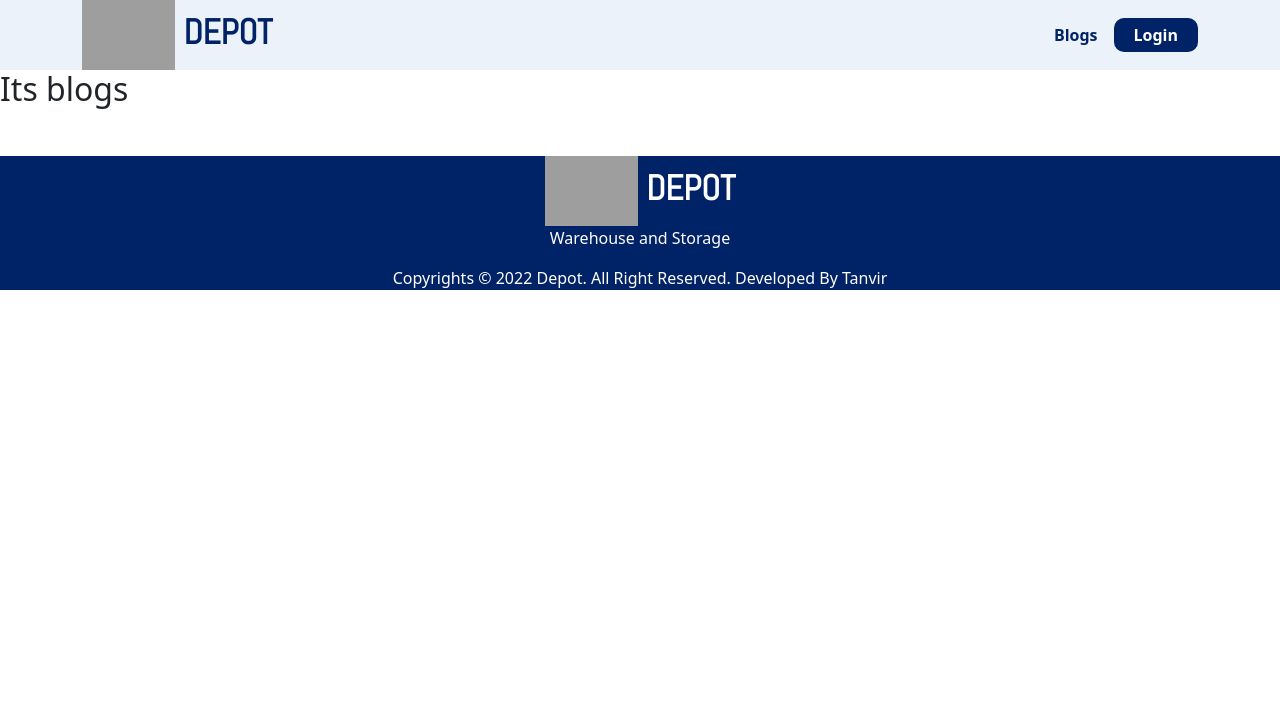
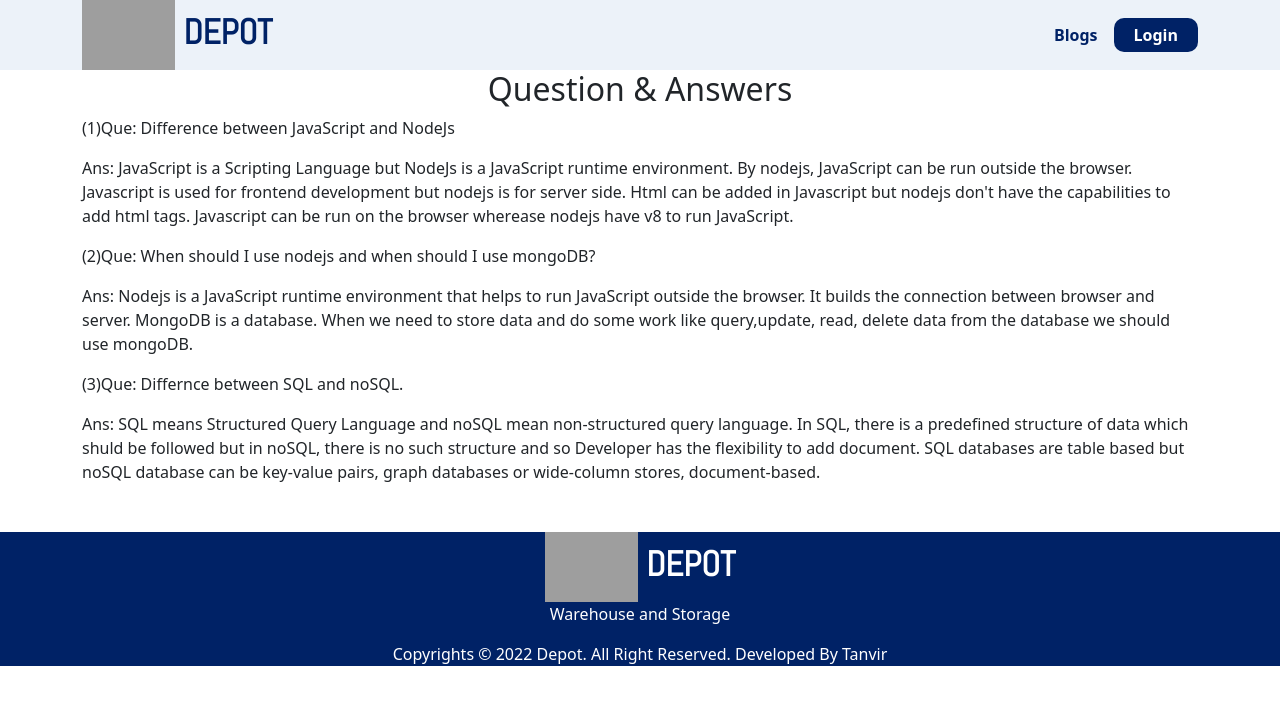
Before and after one commit to tanvirulislam149/warehouse-management, a React (Create React App) app: page /blogs in a window 1280 px wide. Shown: the top 704 px of the page. Built offline with nearby package versions, Linux system fonts and the light colour scheme; no server answers; grey boxes are pictures that could not be loaded.

Commit message:
finished

```diff
--- a/src/Component/Blogs/Blogs.js
+++ b/src/Component/Blogs/Blogs.js
@@ -2,8 +2,14 @@ import React from 'react';
 
 const Blogs = () => {
     return (
-        <div>
-            <h2>Its blogs</h2>
+        <div className='container'>
+            <h2 className='text-center'>Question & Answers</h2>
+            <p>(1)Que: Difference between JavaScript and NodeJs</p>
+            <p>Ans: JavaScript is a Scripting Language but NodeJs is a JavaScript runtime environment. By nodejs, JavaScript can be run outside the browser. Javascript is used for frontend development but nodejs is for server side. Html can be added in Javascript but nodejs don't have the capabilities to add html tags. Javascript can be run on the browser wherease nodejs have v8 to run JavaScript. </p>
+            <p>(2)Que: When should I use nodejs and when should I use mongoDB?</p>
+            <p>Ans: Nodejs is a JavaScript runtime environment that helps to run JavaScript outside the browser. It builds the connection between browser and server. MongoDB is a database. When we need to store data and do some work like query,update, read, delete data from the database we should use mongoDB.</p>
+            <p>(3)Que: Differnce between SQL and noSQL.</p>
+            <p>Ans: SQL means Structured Query Language and noSQL mean non-structured query language. In SQL, there is a predefined structure of data which shuld be followed but in noSQL, there is no such structure and so Developer has the flexibility to add document. SQL databases are table based but noSQL database can be key-value pairs, graph databases or wide-column stores, document-based. </p>
         </div>
     );
 };
--- a/src/Component/LogIn/LogIn.js
+++ b/src/Component/LogIn/LogIn.js
@@ -61,12 +61,23 @@ const LogIn = () => {
 
     }
 
-    const handleSubmit = (event) => {
+    const handleSubmit = async (event) => {
         event.preventDefault();
         const email = event.target.email.value;
         setEmail(email);
         const password = event.target.password.value;
-        signInWithEmailAndPassword(email, password);
+        await signInWithEmailAndPassword(email, password);
+        fetch(`https://rocky-oasis-63837.herokuapp.com/getToken`, {
+            method: "POST",
+            body: JSON.stringify({ email }),
+            headers: {
+                "content-type": "application/json",
+            }
+        })
+            .then(res => res.json())
+            .then(data => {
+                localStorage.setItem("accessToken", data.token);
+            });
     }
 
 
--- a/src/Component/MyItems/MyItems.js
+++ b/src/Component/MyItems/MyItems.js
@@ -1,5 +1,6 @@
 import { faTrashAlt } from '@fortawesome/free-solid-svg-icons';
 import { FontAwesomeIcon } from '@fortawesome/react-fontawesome';
+import { signOut } from 'firebase/auth';
 import React, { useEffect, useState } from 'react';
 import { useAuthState } from 'react-firebase-hooks/auth';
 import auth from '../firebase.init';
@@ -13,7 +14,11 @@ const MyItems = () => {
     const [data, setData] = useState(false);
 
     useEffect(() => {
-        fetch(`https://rocky-oasis-63837.herokuapp.com/myitems?user=${user?.email}`)
+        fetch(`https://rocky-oasis-63837.herokuapp.com/myitems?user=${user?.email}`, {
+            headers: {
+                authorization: localStorage.getItem("accessToken")
+            }
+        })
             .then(res => res.json())
             .then(data => {
                 setProducts(data);
@@ -33,6 +38,9 @@ const MyItems = () => {
                 });
         }
     }
+    const handleSignOut = () => {
+        signOut(auth);
+    }
 
 
     return (
@@ -45,6 +53,7 @@ const MyItems = () => {
                         <table className='w-50 mx-auto'>
                             <tbody>
                                 {
+                                    products.message ? handleSignOut() :
                                         products.map(product =>
                                             <tr className='border-1' key={product._id}>
                                                 <th className='text-center'><img style={{ width: "50px" }} src={product.picture} alt="" /></th>
```
Lines whose indentation alone changed are shown as unchanged.
